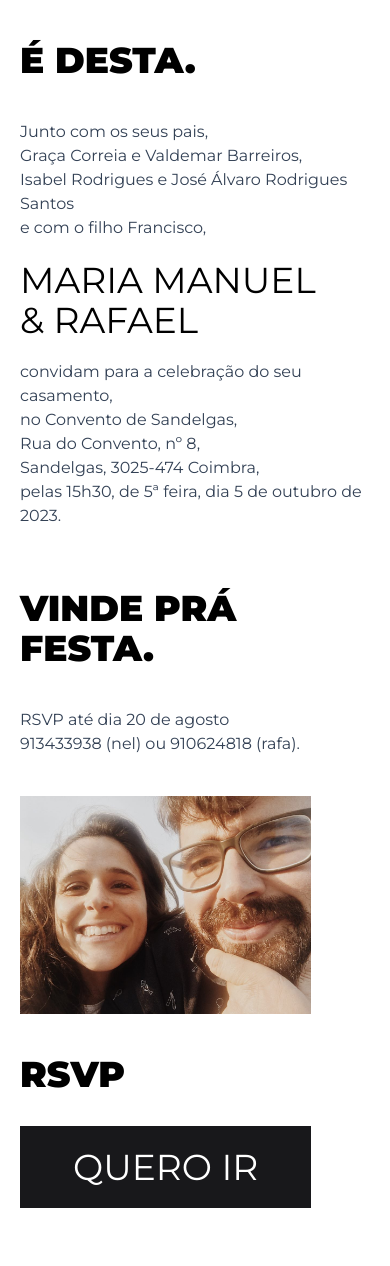
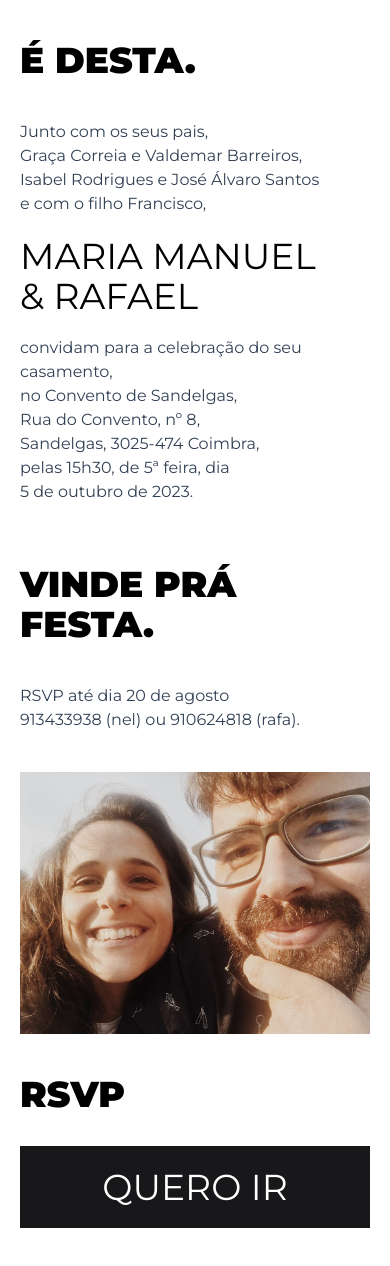
Before and after one commit to rikas/rafanel.com, a React (Vite) app: page / in a window 390 px wide. Built offline with nearby package versions, Linux system fonts and the light colour scheme.

Commit message:
Final touches

```diff
--- a/src/App.jsx
+++ b/src/App.jsx
@@ -20,7 +20,7 @@ const App = () => {
         <div className="mt-5 md:mt-8">
           <Paragraph>Junto com os seus pais,</Paragraph>
           <Paragraph>Graça Correia e Valdemar Barreiros,</Paragraph>
-          <Paragraph>Isabel Rodrigues e José Álvaro Rodrigues Santos</Paragraph>
+          <Paragraph>Isabel Rodrigues e José Álvaro Santos</Paragraph>
           <Paragraph>e com o filho Francisco,</Paragraph>
         </div>
 
@@ -34,7 +34,8 @@ const App = () => {
           <Paragraph>no Convento de Sandelgas,</Paragraph>
           <Paragraph>Rua do Convento, nº 8,</Paragraph>
           <Paragraph>Sandelgas, 3025-474 Coimbra,</Paragraph>
-          <Paragraph>pelas 15h30, de 5ª feira, dia 5 de outubro de 2023.</Paragraph>
+          <Paragraph>pelas 15h30, de 5ª feira, dia</Paragraph>
+          <Paragraph>5 de outubro de 2023.</Paragraph>
         </div>
 
         <div className="mt-10 md:mt-8">
@@ -47,13 +48,13 @@ const App = () => {
         </div>
       </div>
 
-      <div className="flex flex-col justify-start basis-1/2 lg:px-5">
+      <div className="flex flex-col justify-start sm:basis-1/2 lg:px-5">
         <img src="/rafanel.jpeg" className="w-100 mb-10" alt="Rafa e Nel" />
 
         <Title bold>RSVP</Title>
 
         <div className="mt-8">
-          <Button onClick={() => setModalOpen(true)}>
+          <Button fullWidth onClick={() => setModalOpen(true)}>
             <Title className="px-5 py-2">Quero ir</Title>
           </Button>
         </div>
--- a/src/components/Button.jsx
+++ b/src/components/Button.jsx
@@ -1,6 +1,6 @@
 import clsx from 'clsx';
 
-const Button = ({ type, children, variant = 'solid', disabled, ...props }) => {
+const Button = ({ fullWidth = false, type, children, variant = 'solid', disabled, ...props }) => {
   const classes = clsx(
     'text-white',
     'text-base',
@@ -25,9 +25,8 @@ const Button = ({ type, children, variant = 'solid', disabled, ...props }) => {
     'disabled:border-zinc-700',
     'disabled:hover:bg-zinc-700',
     {
+      'w-full': fullWidth,
       'bg-zinc-900': variant === 'solid',
-    },
-    {
       'bg-white text-zinc-900': variant === 'outline',
       'border-zinc-900': variant === 'outline',
     },
```
